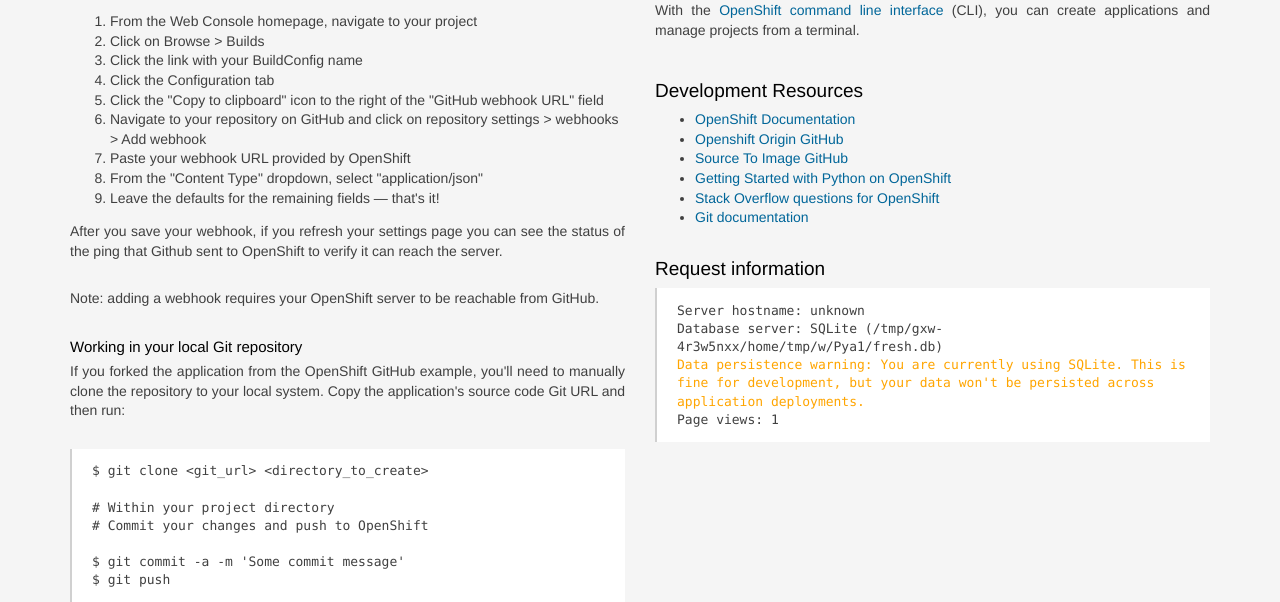
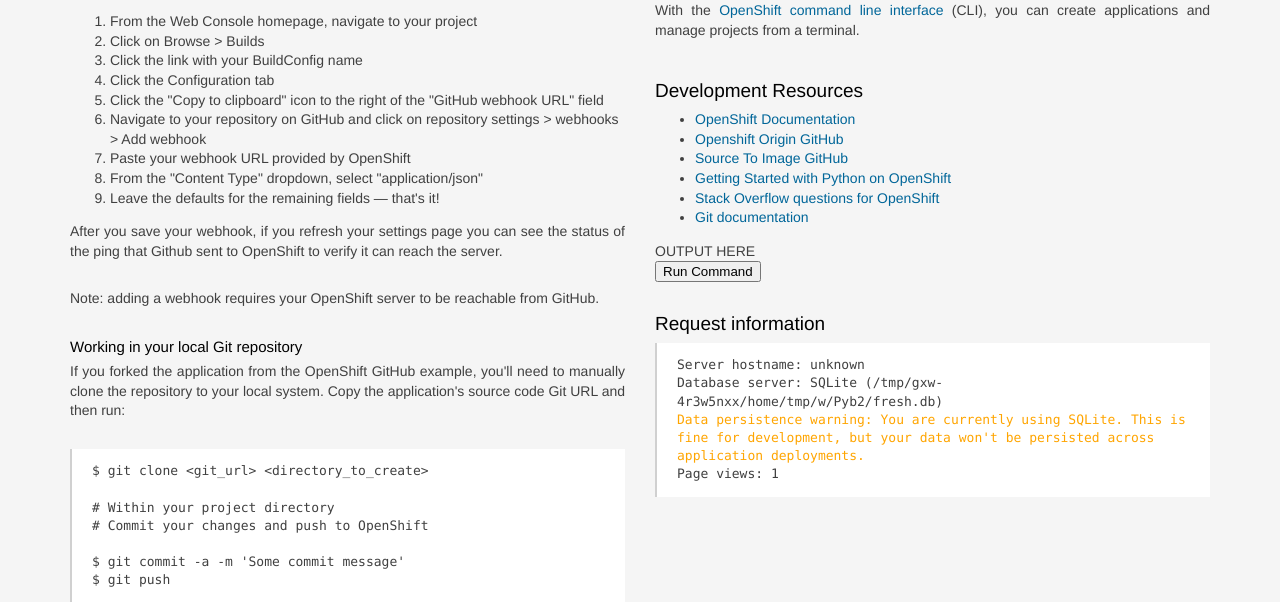
Before and after one commit to etapa-racional/agrinexo-scf-m, a Django app: page / in a window 1280 px wide. Shown: the part 351-953 px from the top of the page. Run offline with Django 3.2, Linux system fonts and the light colour scheme; data comes from the database, SQL or seed files in the repository; some libraries are stand-ins or nearby versions.

Commit message:
Update index.html

```diff
--- a/welcome/templates/welcome/index.html
+++ b/welcome/templates/welcome/index.html
@@ -299,7 +299,10 @@ $ git push</pre>
                     <li><a href="http://stackoverflow.com/questions/tagged/openshift">Stack Overflow questions for OpenShift</a></li>
                     <li><a href="http://git-scm.com/documentation">Git documentation</a></li>
                   </ul>
-
+<div class="output-panel">
+     <span class="live-output">OUTPUT HERE</span>
+</div>
+<button onclick="runCommand()">Run Command</button>
                 <h2>Request information</h2>
 <pre>
 Server hostname: {{ hostname }}
@@ -316,7 +319,17 @@ Page views: {{ count }}
           <div class="logo"><a href="https://www.openshift.com/"></a></div>
         </footer>
 </section>
-
+<script type="text/javascript">
+  function runCommand() {
+    $.ajax({
+        type: 'POST',
+        url: '/api/runCommand',
+        success: function(data) {
+             $(".live-output").html(data);
+        }
+    });
+}
+</script>
 
 </body>
 </html>
```
